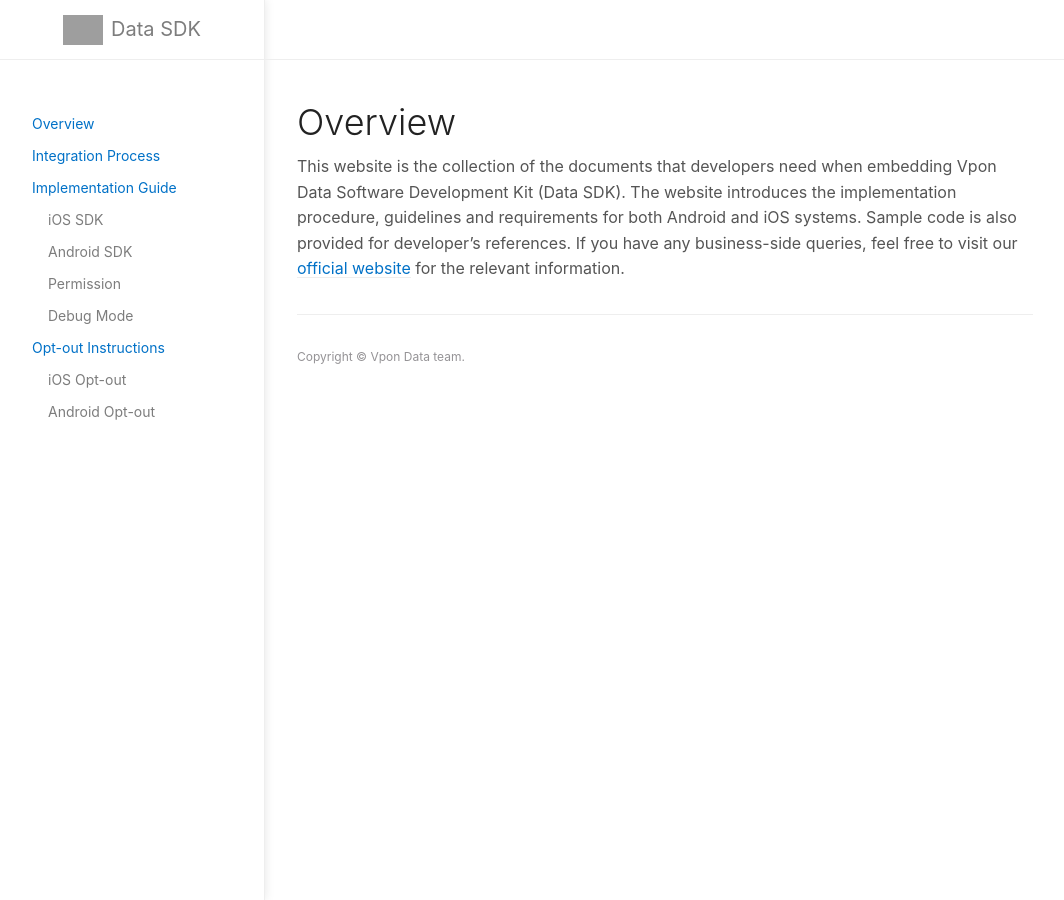
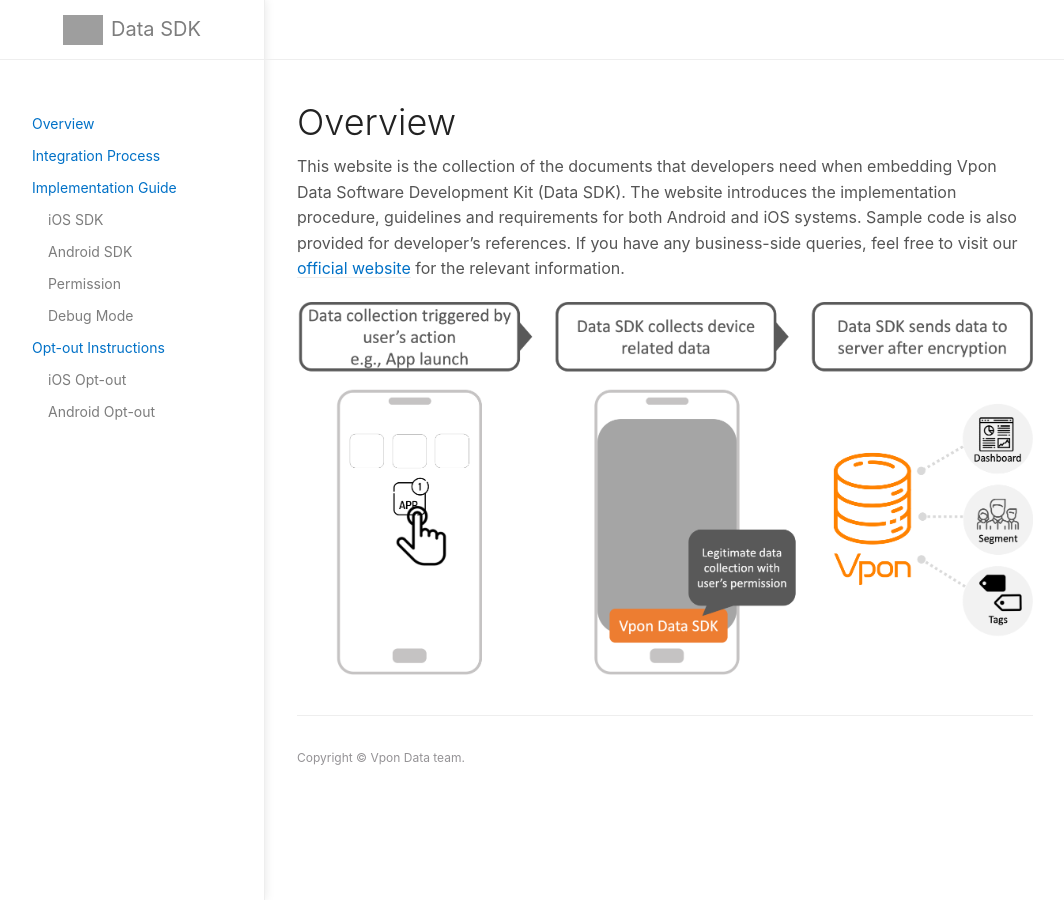
Before and after one commit to vpon-data/data-sdk, a Jekyll site: the page built from index.md, in a window 1280 px wide. Shown: the whole page, without its empty margins (107-1171 px from the left). Built offline with Jekyll 4.4.1, drawn with Linux system fonts in a browser that asks for light colours; grey boxes are pictures that could not be loaded.

Commit message:
Update index.md

```diff
--- a/index.md
+++ b/index.md
@@ -12,3 +12,5 @@
 This website is the collection of the documents that developers need when embedding Vpon Data Software Development Kit (Data SDK). The website introduces the implementation procedure, guidelines and requirements for both Android and iOS systems. Sample code is also provided for developer’s references. If you have any business-side queries, feel free to visit our [official website][1] for the relevant information.
 
 [1]: https://datasdk.vpon.com/
+
+![](/docs/images/overview.png)
```
